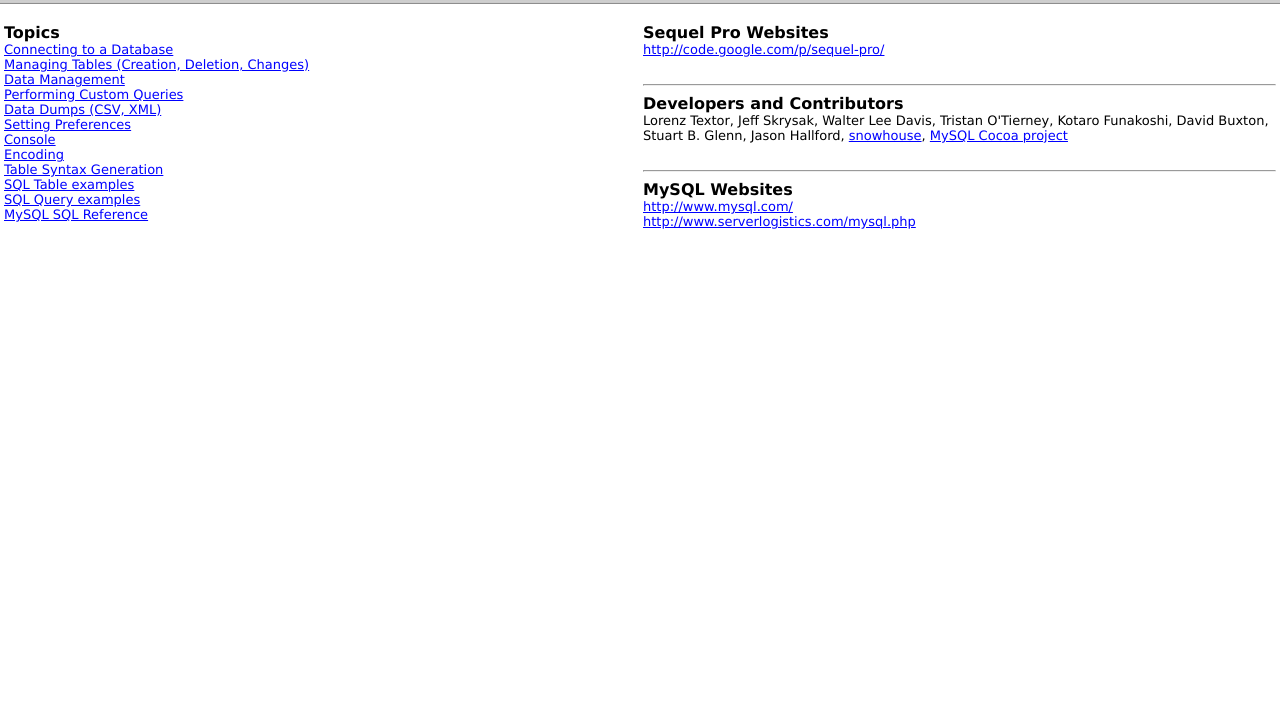
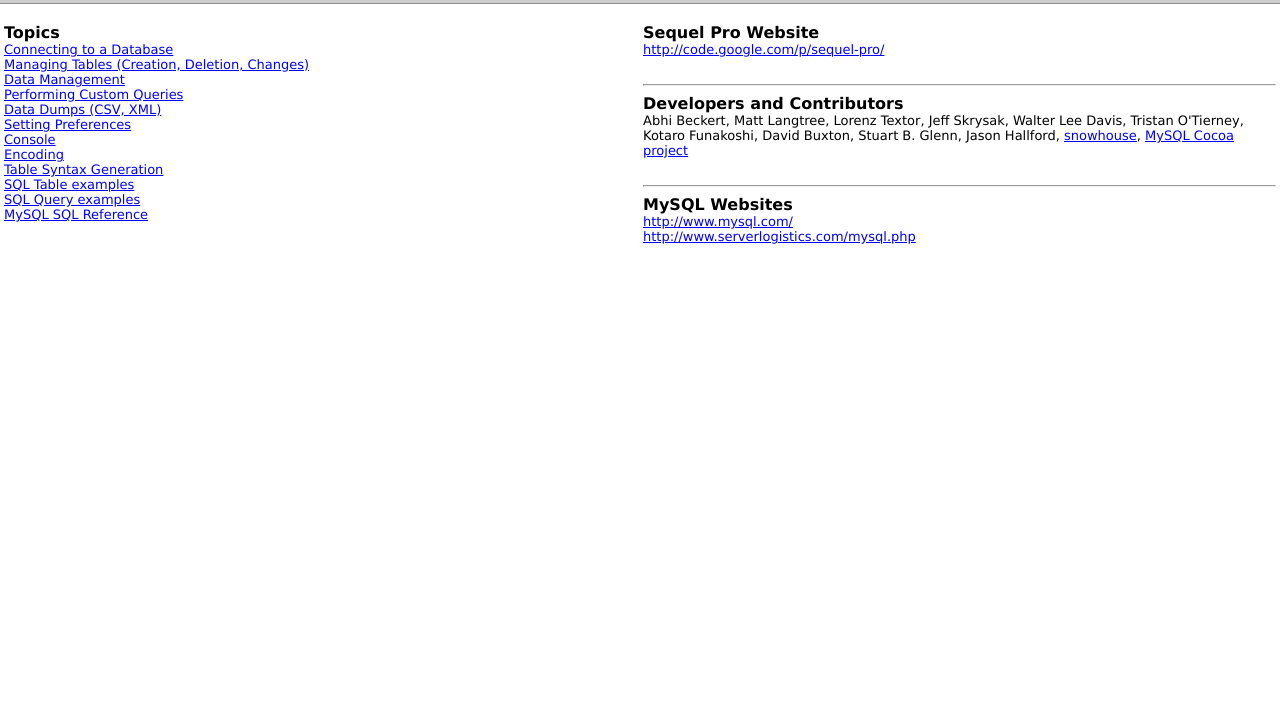
Before and after one commit to sheldon/sequel-pro, a plain HTML site: page English.lproj/english_help/index.html in a window 1280 px wide. Shown: the part 91-800 px from the top of the page. Drawn offline with Linux system fonts and the light colour scheme.

Commit message:
update version to 0.8 remove references to CocoaMySQL fix broken link to FAQ page apply new icon to documentation update credits rtf
git-svn-id: http://sequel-pro.googlecode.com/svn/trunk@16 eefc5464-0a4a-0410-82e6-d75a05d1654a

```diff
--- a/English.lproj/english_help/index.html
+++ b/English.lproj/english_help/index.html
@@ -66,7 +66,7 @@
 		</td>
 		<td width="50%" valign="top">
 		<font face="Lucida Grande,Geneva,Arial">
-		<b>Sequel Pro Websites</b>
+		<b>Sequel Pro Website</b>
 		<br>
 		<font size="-1">
 		<a href="http://code.google.com/p/sequel-pro/">http://code.google.com/p/sequel-pro/</a>
@@ -76,7 +76,7 @@
 		<hr>
 		<b>Developers and Contributors</b>
 		<br>
-		<font size="-1">Lorenz Textor, Jeff Skrysak, Walter Lee Davis, Tristan O'Tierney, Kotaro Funakoshi, David Buxton, Stuart B. Glenn, Jason Hallford, <a href="http://www.snowhouse.co.uk/">snowhouse</a>, <a href="http://mysql-cocoa.sourceforge.net/">MySQL Cocoa project</a></font>
+		<font size="-1">Abhi Beckert, Matt Langtree, Lorenz Textor, Jeff Skrysak, Walter Lee Davis, Tristan O'Tierney, Kotaro Funakoshi, David Buxton, Stuart B. Glenn, Jason Hallford, <a href="http://www.snowhouse.co.uk/">snowhouse</a>, <a href="http://mysql-cocoa.sourceforge.net/">MySQL Cocoa project</a></font>
 		<br>
 		<br>
 		<hr>
```
Also changed, not shown: English.lproj/english_help/icon.gif, English.lproj/english_help/sequel-pro_logo.jpg, English.lproj/english_help/topics/sequel-pro_logo.jpg, 7 other files.
